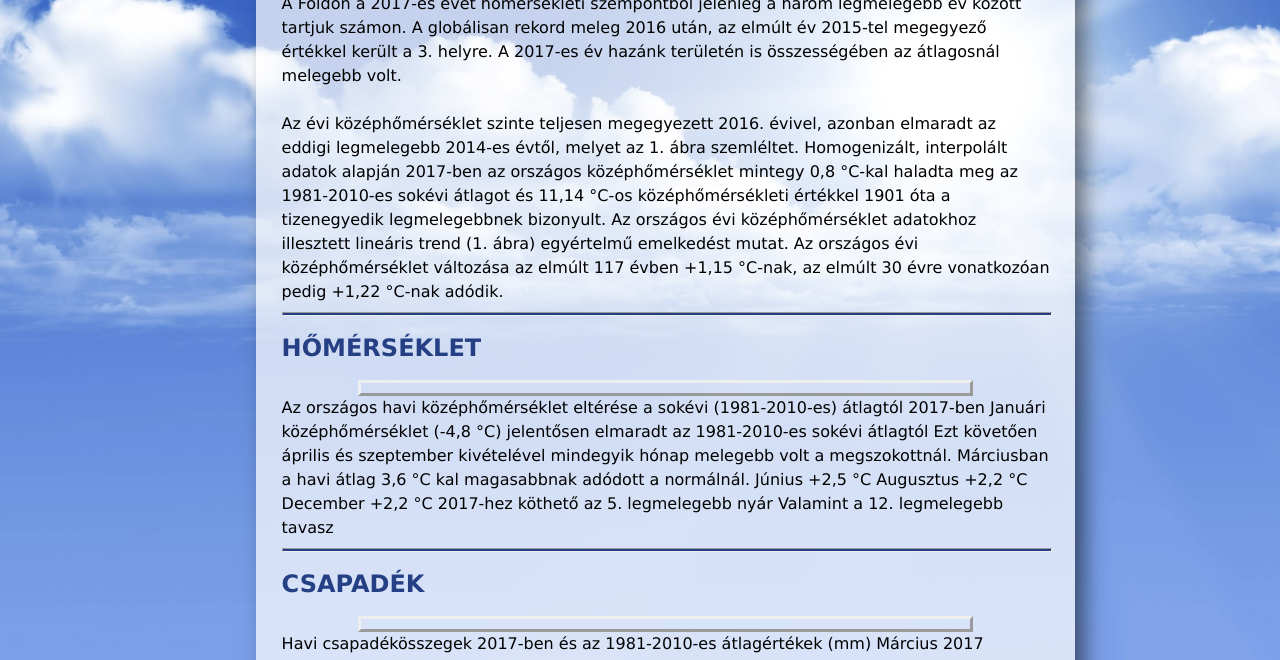
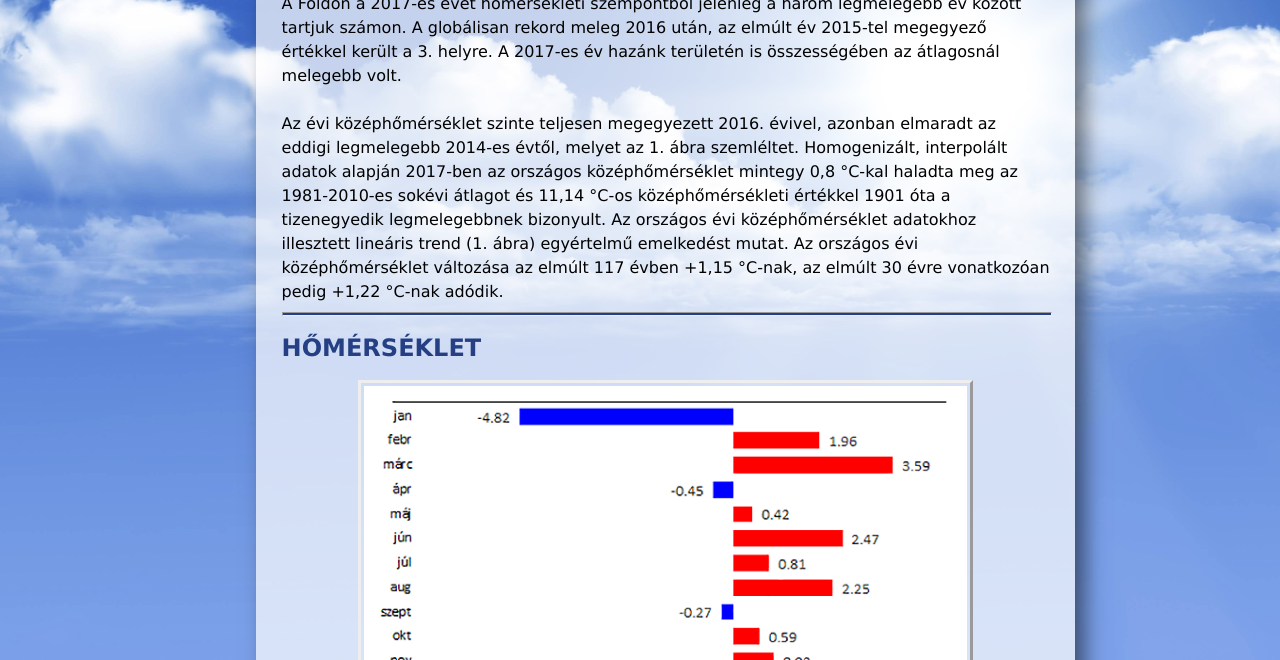
Before and after one commit to Zazariah/idojaras_Berecz-Mih-ly, a plain HTML site: page index.html in a window 1280 px wide. Shown: the part 140-800 px from the top of the page. Drawn offline with Linux system fonts and the light colour scheme.

Commit message:
11.feladat

```diff
--- a/index.html
+++ b/index.html
@@ -22,7 +22,7 @@
         <h2>Hőmérséklet</h2>
         <table>
             <tr>
-                <td></td>
+                <td><img src="graikon1.gif" alt="www.met.hu"></td>
             </tr>
             <tr>
                 <td></td>
@@ -44,7 +44,7 @@
         <h2>Csapadék</h2>
         <table>
             <tr>
-                <td></td>
+                <td><img src="graikon2.gif" alt="www.met.hu"></td>
             </tr>
             <tr>
                 <td></td>
```
